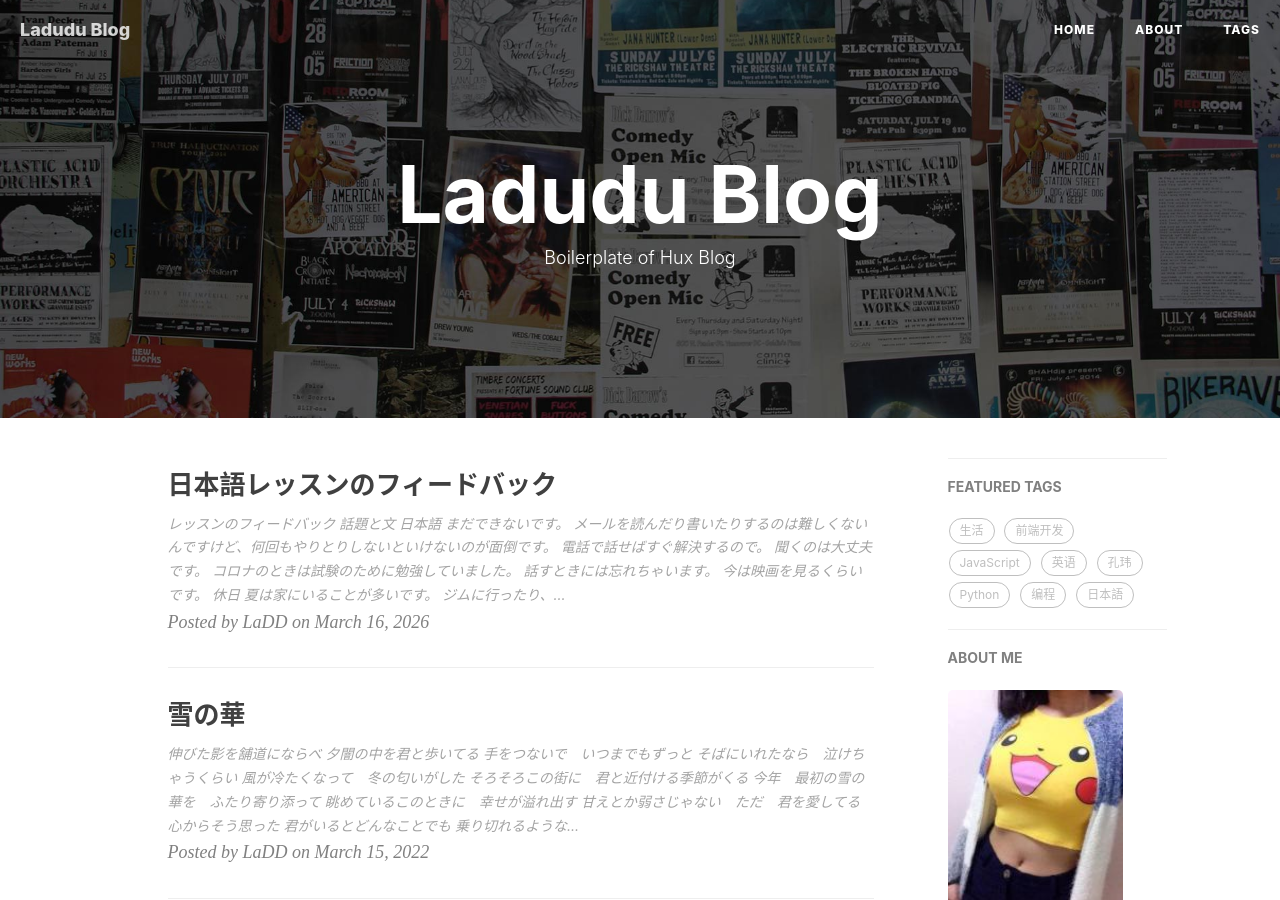
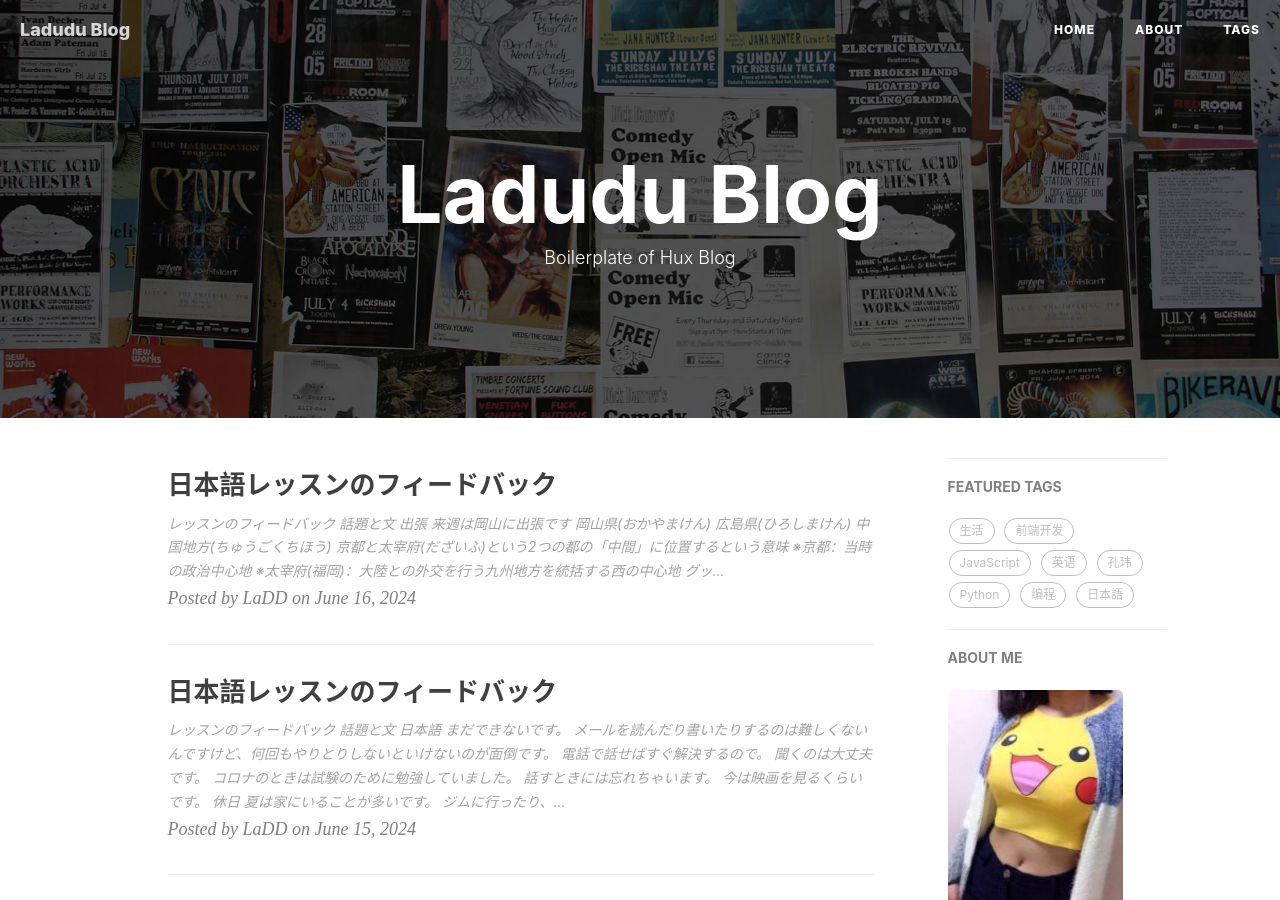
Before and after one commit to ladudu/ladudu.github.io, a Jekyll site: the page built from index.html, in a window 1280 px wide and 900 px high. Built offline with Jekyll 4.4.1, drawn with Linux system fonts in a browser that asks for light colours; nearby versions of some CDN libraries; the list of posts is cut into pages by our own code; comment, search, counter and statistics services are not loaded; some of the changed lines change nothing that is shown; some of the changed text lies outside the part shown.

Commit message:
20240616

```diff
--- a/_posts/2024-06-15-freetalk-ja.md
+++ b/_posts/2024-06-15-freetalk-ja.md
@@ -1,8 +1,9 @@
 ---
 layout:     post
 title:      "日本語レッスンのフィードバック"
-date:       2026-03-16
+date:       2024-06-15
 author:     "LaDD"
+teacher:    "May."
 header-img: "img/winston_churchill.jpg"
 tags:
     - 日本語
--- /dev/null
+++ b/_posts/2024-06-16-freetalk-ja.md
@@ -0,0 +1,92 @@
+---
+layout:     post
+title:      "日本語レッスンのフィードバック"
+date:       2024-06-16
+author:     "LaDD"
+teacher:    "Anli.A"
+header-img: "img/winston_churchill.jpg"
+tags:
+    - 日本語
+---
+# レッスンのフィードバック
+## 話題と文
+### 出張
+
+- 来週は岡山に出張です
+- 岡山県(おかやまけん)
+- 広島県(ひろしまけん)
+- 中国地方(ちゅうごくちほう)
+  - 京都と太宰府(だざいふ)という2つの都の「中間」に位置するという意味
+  - ※京都：当時の政治中心地
+  - ※太宰府(福岡)：大陸との外交を行う九州地方を統括する西の中心地
+
+グッズを買いました
+
+
+
+### 中国と日本
+
+- 豊か(ゆたか)：ゆとりが見えるほど満ち足りた状態であること
+  - 技術の発展と共に，生活も豊かになりました
+  - 本当の「豊かさ」とは，いったい何だろうか
+
+- 宿題(しゅくだい)
+  - 夏休みの宿題は最初の一週間くらいで，だいたい終わらせました
+  - 宿題の量が多すぎます
+- 超能力者(ちょうのうりょくしゃ)
+
+- 社畜(しゃちく)
+
+- 納得(なっとく)
+- 今の私たちの働き方を見ていると，「」という言葉よりも「社畜」のほうが，納得できる
+
+- 高度経済成長(こうどけいざいせいちょう)
+
+- ゼット世代
+
+- さとり世代
+  - 「中国語：悟世代」のこと。一般的に「欲がない」と言われている世代のこと．夢や希望を持たなくても今が安定していればいいと考える人が多いと言われています。
+
+- ゆとり世代： 「中国語：宽松世代」のこと．ゆとり教育を受けた世代のこと．単独行動が得意で，ワーク・ライフ・バランスを優先する人が多いと言われています
+
+- 自習 じしゅう
+- 暗記 あんき
+- 地域 ちいき
+  - 経済的に良い地域は，教育にもゆとりがある
+
+- 大都市 だいとし
+- 同僚 どうりょう
+- 親戚 しんせき
+- プレッシャー(pressure)：外から加わる(精神的な)圧力のこと．
+- 圧力
+- あまり気にしない
+  - 日本，特に東京では一人で過ごすことに対して，あまり気にしていない人が多い
+
+- ソロ(solo)：「独奏」「独唱」を意味するイタリア語のソロが由来の音楽用語．日本では「一人で～を行う」という意味で使われている
+
+- 最近は，一人でキャップに行く「ソロキャンプ」というのが流行っている
+
+
+## 言葉と表現
+天然(てんねん)：人に対して使う場合は「天然ボケ」の意味
+
+フシギダネ：不思議 ＋ 種
+
+
+
+
+
+- 肩こり
+  首から肩にかけての筋肉が姿勢を保つために緊張し，血行が悪くなって，重く感じるのが肩こりです．
+
+## 日本語のポイント
+・変化の文法
+①形容詞＋なる　体が強くなりました。/腕が太くなりました。
+
+②動詞＋ようになる　30キロのバーベルも持てるようになりました
+
+
+## 今後の勉強のポイント
+①文法を使う：過去形、ている/ていた、変化の文法　など
+
+②文の接続：て、とき、たり、ので、たら、ても　など
```
